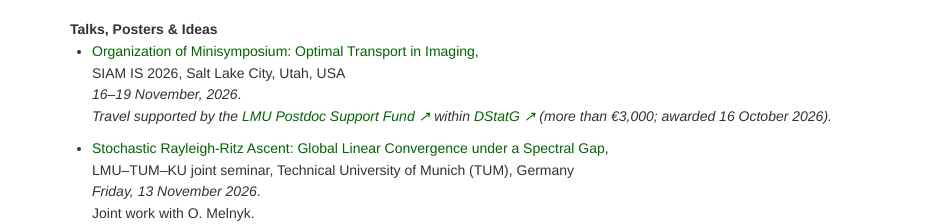
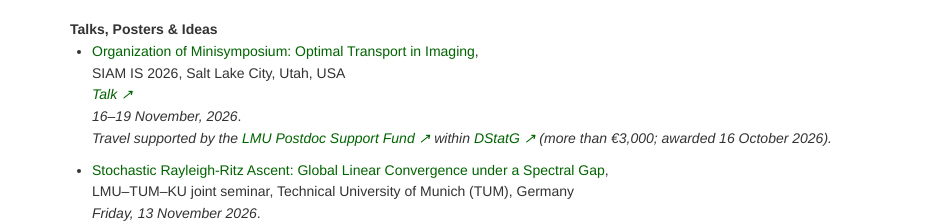
Before and after one commit to JJEWBresch/JJEWBresch.github.io, a plain HTML site: page events.html in a window 1280 px wide. Shown: the part 567-791 px from the top of the page, 0-930 px from the left. Drawn offline with nearby package versions, Linux system fonts and the light colour scheme.

Commit message:
Link corrected SIAM Imaging Science 2026 talk slides from Events

```diff
--- a/events.html
+++ b/events.html
@@ -31,6 +31,7 @@
               <ul>
 <li> <a href="https://www.siam.org/conferences-events/siam-conferences/is26/" , style="color:darkgreen">Organization of Minisymposium: Optimal Transport in Imaging</a>,<br>
                       SIAM IS 2026, Salt Lake City, Utah, USA<br>
+                <i><a href="docs/Talk_SIAM_IS2026.pdf" style="color:darkgreen">Talk <span aria-hidden="true">↗</span></a></i><br>
                 <i>16–19 November, 2026</i>.<br><i>Travel supported by the <a href="https://www.mathematik-informatik-statistik.uni-muenchen.de/postdoc-support-fond/index.html" style="color:darkgreen">LMU Postdoc Support Fund ↗</a> within <a href="https://dstatg.de/" style="color:darkgreen">DStatG ↗</a> (more than €3,000; awarded 16 October 2026).</i></li>
 <li id="joint-seminar-2026-11-13"><a href="https://arxiv.org/abs/2610.42071v1" style="color:darkgreen">Stochastic Rayleigh-Ritz Ascent: Global Linear Convergence under a Spectral Gap</a>,<br>
                       LMU–TUM–KU joint seminar, Technical University of Munich (TUM), Germany<br>
```
Also changed, not shown: 1 other file.
